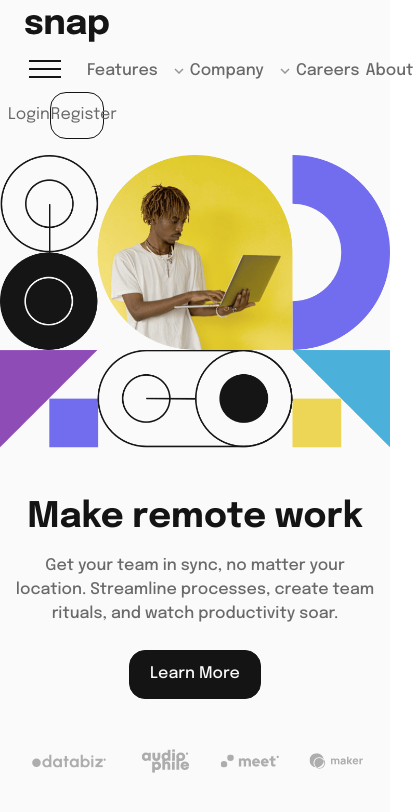
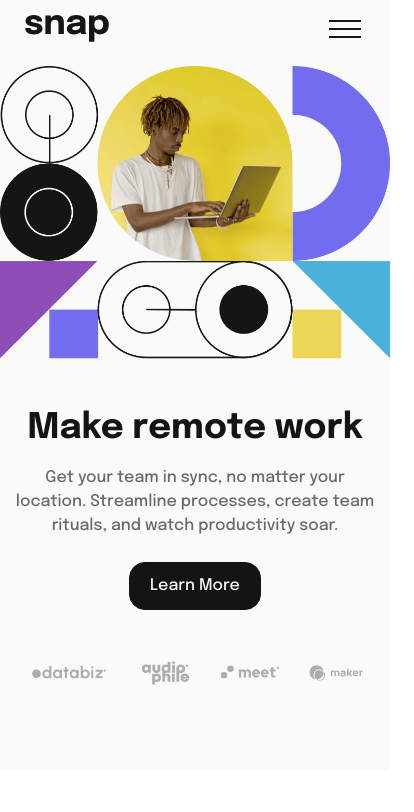
Before and after one commit to Luendel/intro-section-with-dropdown-navigation, a React (Create React App) app: page / in a window 390 px wide. Shown: the top 812 px of the page, 414 px wide, since content can reach past the window. Built offline with nearby package versions, Linux system fonts and the light colour scheme.

Commit message:
modified:   src/components/navbar/navbar.js

```diff
--- a/src/components/navbar/navbar.js
+++ b/src/components/navbar/navbar.js
@@ -46,7 +46,7 @@ function Navbar() {
                         </button>
                     </li>
                     {/* navbar for large screens */}
-                    <li className="nav-item d-sm-none d-lg-block">
+                    <li className="nav-item d-none d-lg-block">
                             <button className="btn btn-link nav-link link-gray" data-bs-toggle="collapse" data-bs-target="#features-collapse" onClick={() => handle_img_src("features")}>Features<img src={`./images/icon-arrow-${features_direction}${".svg"}`}/></button>
                             <div className="collapse" id="features-collapse">
                                 <ul className="nav d-flex flex-column">
@@ -65,7 +65,7 @@ function Navbar() {
                                 </ul>
                             </div>
                     </li>
-                    <li className="nav-item d-sm-none d-lg-block">
+                    <li className="nav-item d-none d-lg-block">
                         <button className="btn btn-link nav-link link-gray" data-bs-toggle="collapse" data-bs-target="#company-collapse" onClick={() => handle_img_src("company")}>Company<img src={`./images/icon-arrow-${company_direction}${".svg"}`}/></button>
                             <div className="collapse" id="company-collapse">
                                 <ul className="nav d-flex flex-column">
@@ -81,14 +81,14 @@ function Navbar() {
                                 </ul>
                             </div>
                     </li>
-                    <li className="nav-item d-sm-none d-lg-block">
+                    <li className="nav-item d-none d-lg-block">
                         <button className="btn btn-link nav-link link-gray">Careers</button>
                     </li>
-                    <li className="nav-item d-sm-none d-lg-block">
+                    <li className="nav-item d-none d-lg-block">
                         <button className="btn btn-link nav-link link-gray">About</button>
                     </li>
                 </ul>
-                <ul className="nav d-sm-none d-lg-flex flex-row justiy-content-space-between align-items-center" id="button-list">
+                <ul className="nav d-none d-lg-flex flex-row justiy-content-space-between align-items-center" id="button-list">
                     <li className="nav-item">
                         <button className="btn btn-login">Login</button>
                     </li>
```
